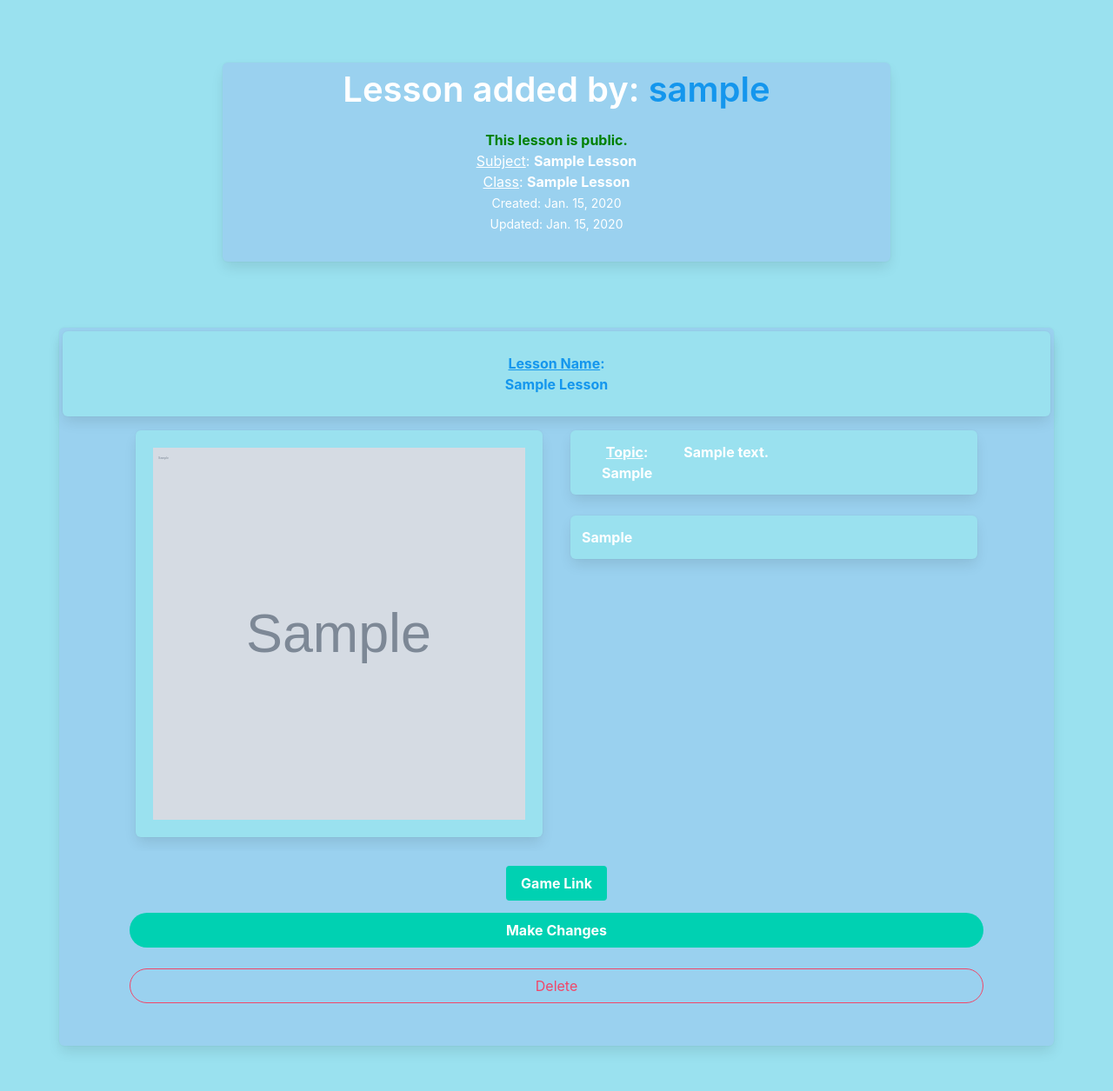
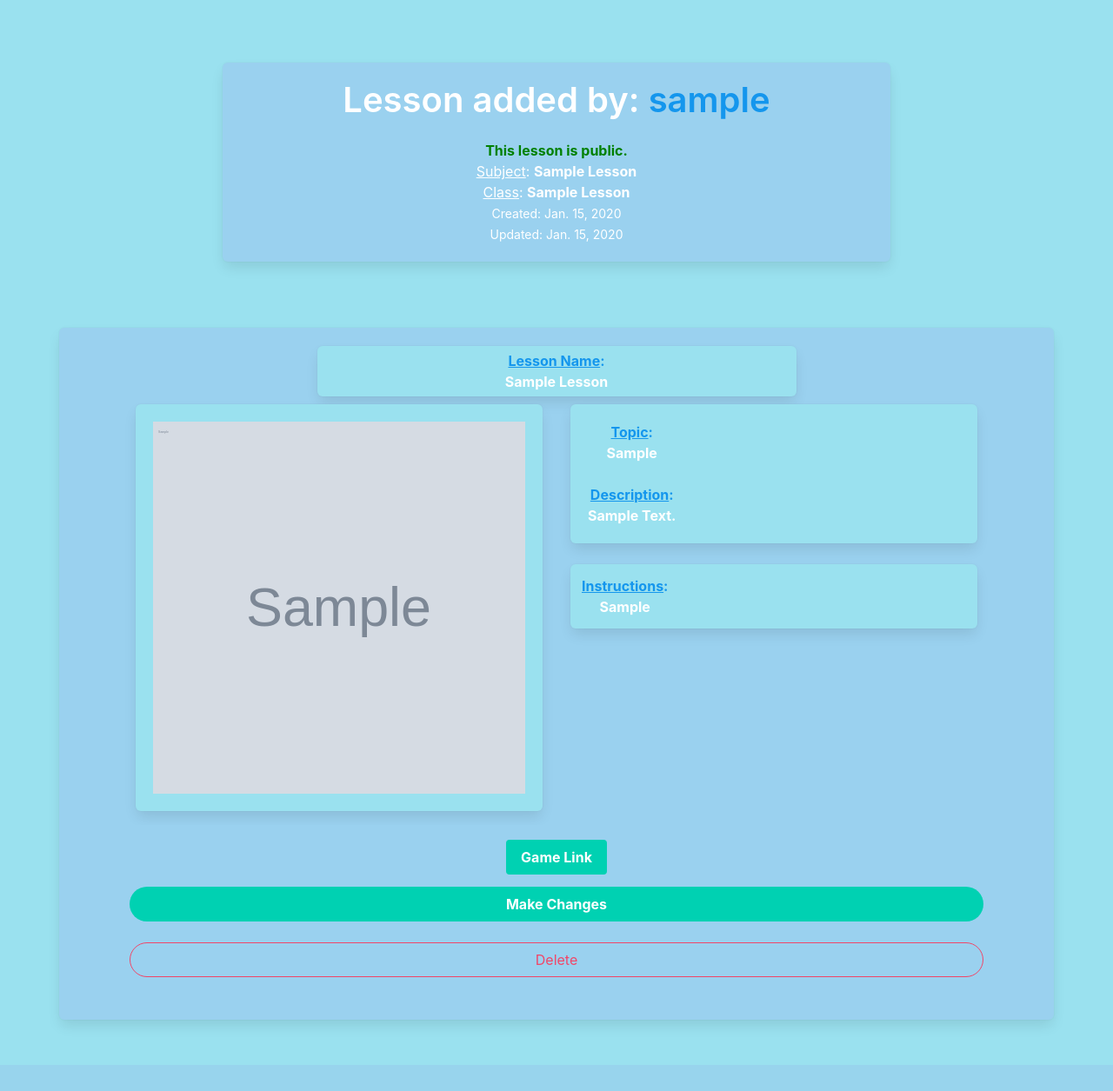
Before and after one commit to chuckthemole/TeachAssist, a Django app: page /lesson/1/show in a window 1280 px wide. Shown: the part 52-1307 px from the top of the page at 87% size. After the commit the page ends 1277 px from the top, so only its background shows below. Run offline with Django 3.2, Linux system fonts and the light colour scheme; a user stored in the database is signed in; tables that the repository leaves empty hold one stand-in row (values such as "Sample post"); grey boxes marked "Sample" are stand-in pictures; some libraries are stand-ins or nearby versions.

Commit message:
Change layout of show lesson

```diff
--- a/teach/templates/teach/lesson/show_lesson.html
+++ b/teach/templates/teach/lesson/show_lesson.html
@@ -9,9 +9,8 @@
 <br>
 <div style="margin: auto;">
   <center>
-    <div class="box front-background tile is-8 is-vertical">
-      <div class="tile is-ancestor">
-        <div class="tile is-vertical has-text-centered alt-front-backgroud">
+    <div class="tile is-8 is-vertical">
+      <div class="box front-background">
         <h1 class="title is-2">
           <span style="color:white;">
             Lesson added by:
@@ -42,7 +41,6 @@
         </h2>
       </div>
     </div>
-    </div>
   </center>
 </div>
 
@@ -51,10 +49,10 @@
   <div class="parent columns">
     <div class="parent column box front-background" style='width: 80%; height: 80%;'>
 
-      <div class="columns box main-background is-centered">
-        <div class="column is-half">
+      <div class="column is-centered">
+        <div class="column box main-background is-half">
           <span style="color:#1496ed;">
-          <u>Lesson Name</u>: <br> <b class="is-capitalized">{{ lesson.lesson_name}}</b>
+            <u>Lesson Name</u>: <br> <b class="is-capitalized" style="color:white;">{{ lesson.lesson_name}}</b>
           </span>
         </div>
       </div>
@@ -81,14 +79,9 @@
 
           <div class="box main-background tile is-fullwidth">
             <span style="color:white;">
-              <div class="columns">
-                <div class="column">
-                  <u>Topic</u>: <b class="is-capitalized">{{ lesson.topic }}</b>
-                </div>
-                <div class="column">
-                  {{ lesson.description }}
-                </div>
-              </div>
+              <div style="color:#1496ed;"><u style="color:#1496ed;">Topic</u>:</div> <b class="is-capitalized" style="color:white;">{{ lesson.topic }}</b>
+              <br><br>
+              <div style="color:#1496ed;"><u style="color:#1496ed;">Description</u>:</div> <b class="is-capitalized" style="color:white;">{{ lesson.description }}</b>
             </span>
           </div>
 
@@ -96,7 +89,7 @@
             <span style="color:white;">
               <div class="columns">
                 <div class="column">
-                  {{ lesson.instructions }}
+                  <div style="color:#1496ed;"><u style="color:#1496ed;">Instructions</u>:</div> <b class="is-capitalized" style="color:white;">{{ lesson.instructions }}</b>
                 </div>
               </div>
             </span>
```
Lines whose indentation alone changed are shown as unchanged.
